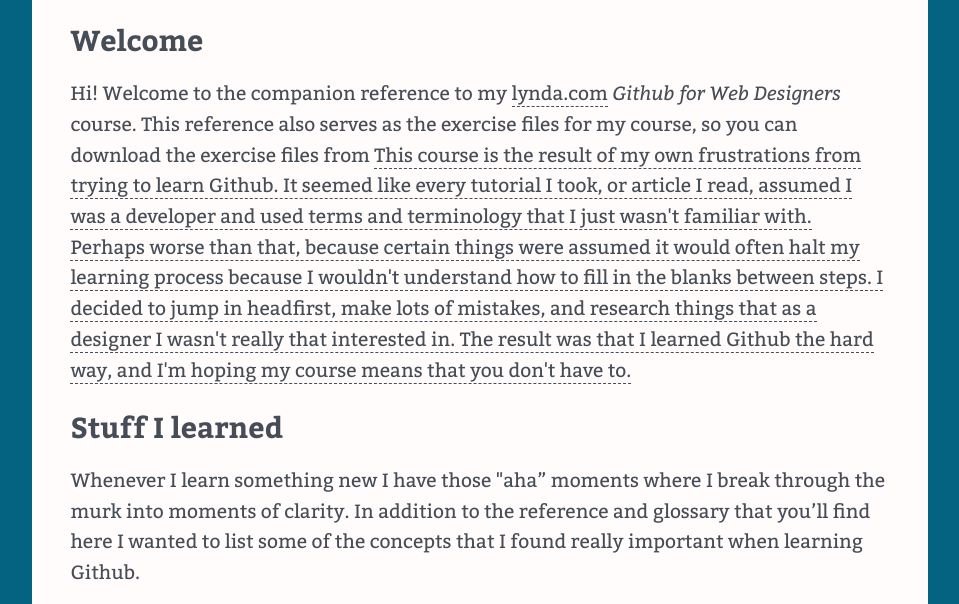
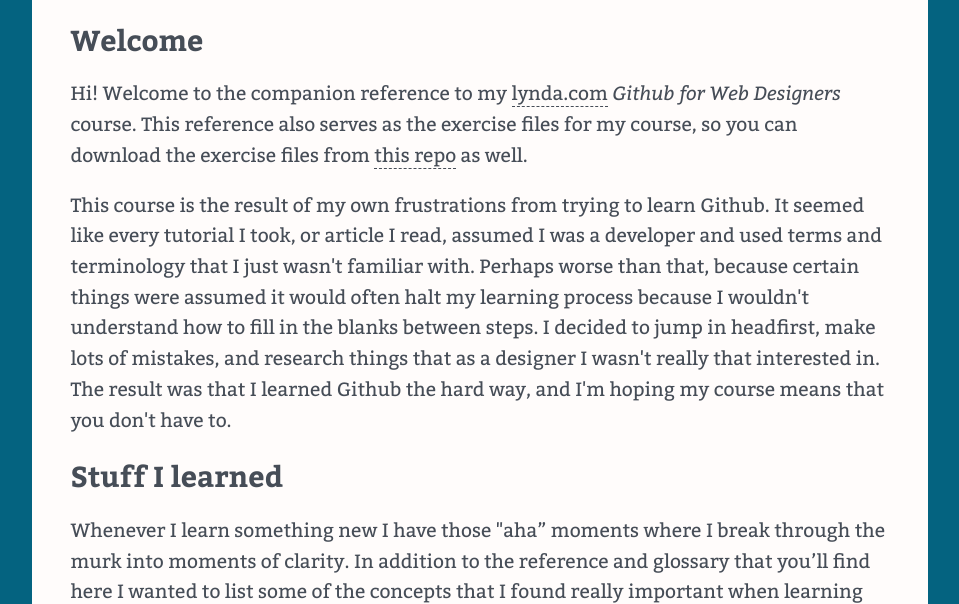
Before and after one commit to jennamurphymcad/github-for-web-designers, a plain HTML site: page index.html in a window 1280 px wide. Shown: the part 229-833 px from the top of the page, without its empty margins (160-1119 px from the left). Drawn offline with nearby package versions, Linux system fonts and the light colour scheme.

Commit message:
updated link, added title

```diff
--- a/index.html
+++ b/index.html
@@ -26,7 +26,7 @@
     </nav>
     <main>
     <h2>Welcome</h2>
-    <p>Hi! Welcome to the companion reference to my <a href="http://www.lynda.com" title="lynda.com">lynda.com</a> <em>Github for Web Designers</em> course. This reference also serves as the exercise files for my course, so you can download the exercise files from <a href="https://github.com/jennamurphymcad/github-for-web-designers>this repo</a> as well.</p>
+    <p>Hi! Welcome to the companion reference to my <a href="http://www.lynda.com" title="lynda.com">lynda.com</a> <em>Github for Web Designers</em> course. This reference also serves as the exercise files for my course, so you can download the exercise files from <a href="https://github.com/jennamurphymcad/github-for-web-designers" title="companion repo for lynda.com course">this repo</a> as well.</p>
     <p>This course is the result of my own frustrations from trying to learn Github. It seemed like every tutorial I took, or article I read, assumed I was a developer and used terms and terminology that I just wasn't familiar with. Perhaps worse than that, because certain things were assumed it would often halt my learning process because I wouldn't understand how to fill in the blanks between steps. I decided to jump in headfirst, make lots of mistakes, and research things that as a designer I wasn't really that interested in. The result was that I learned Github the hard way, and I'm hoping my course means that you don't have to.</p>
     <h2>Stuff I learned</h2>
     <p>Whenever I learn something new I have those &quot;aha&rdquo; moments where I break through the murk into moments of clarity. In addition to the reference and glossary that you&rsquo;ll find here I wanted to list some of the concepts that I found really important when learning Github.</p>
```
